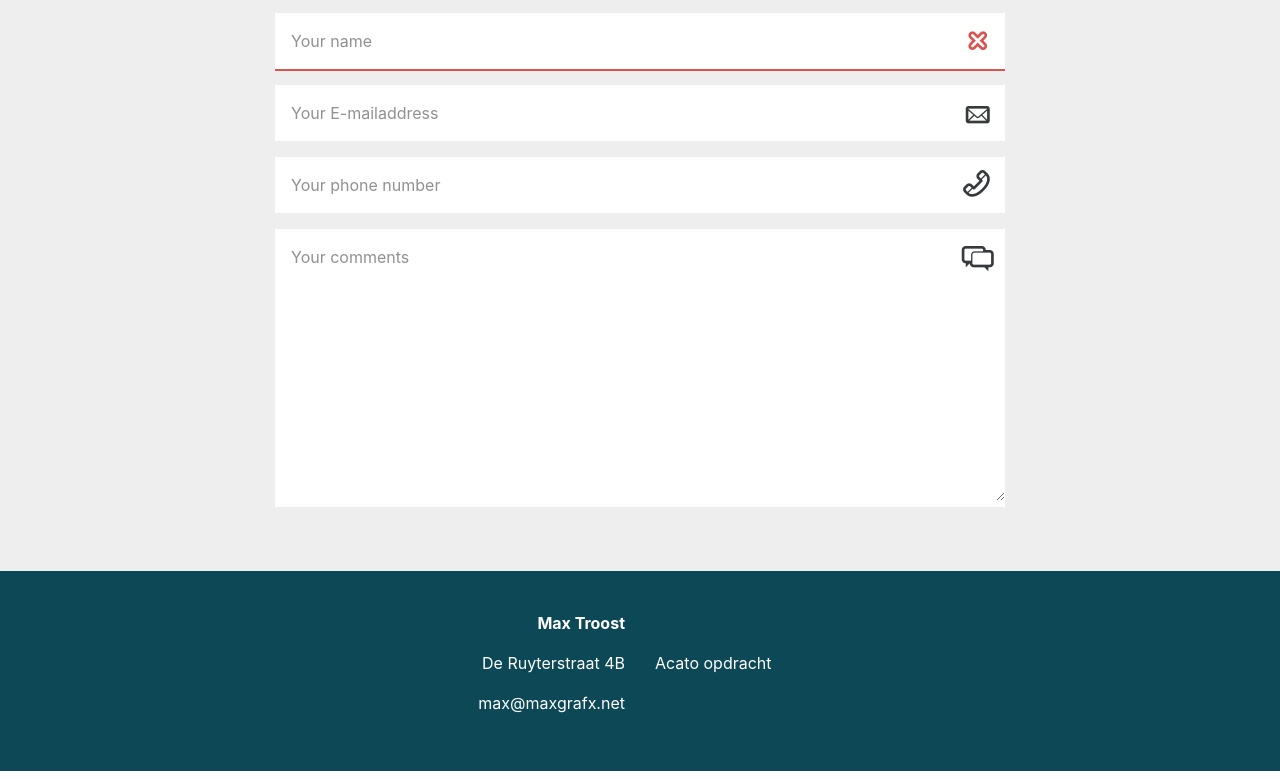
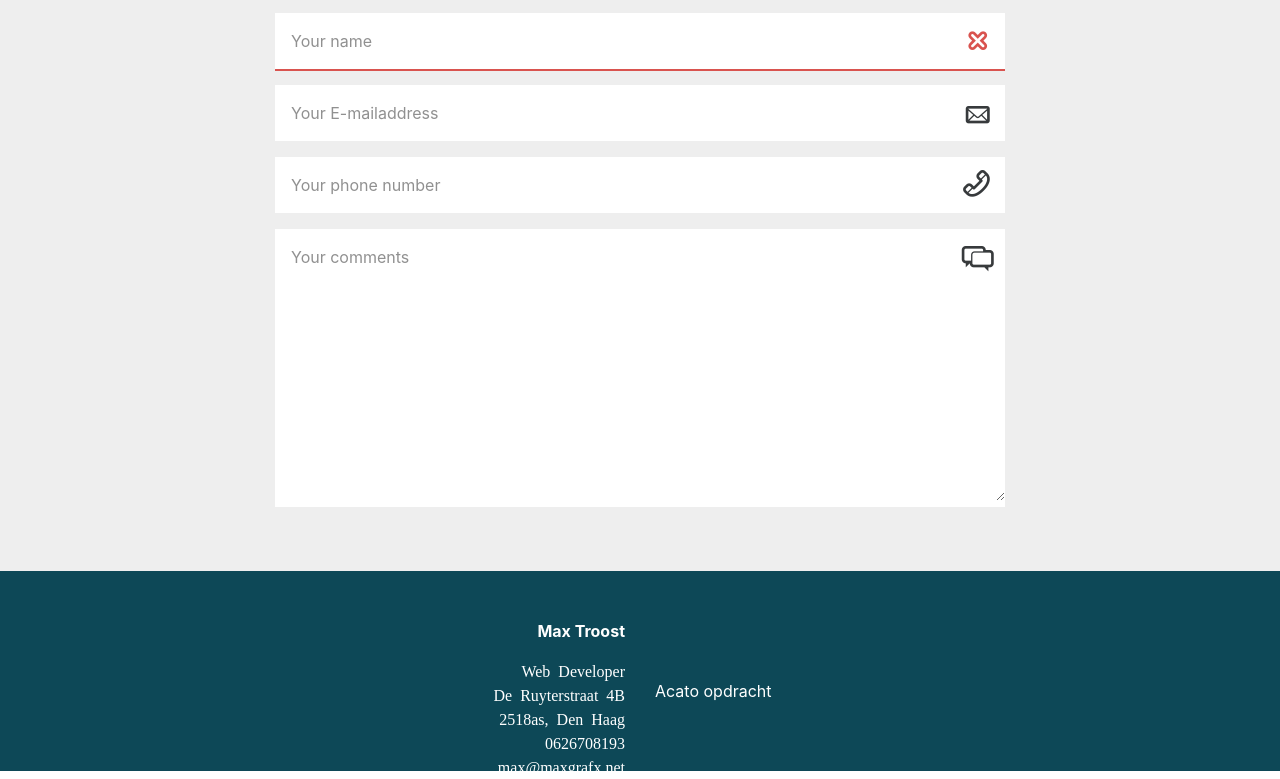
Before and after one commit to maxgrafx/acato, a website: page index.html in a window 1280 px wide. Shown: the part 1519-2298 px from the top of the page. Drawn offline with Linux system fonts and the light colour scheme; files whose address does not match are found by name.

Commit message:
footer info update

```diff
--- a/index.html
+++ b/index.html
@@ -154,12 +154,15 @@
         </div>
     </div>
     <footer>
-        <div class="container h-100">
+        <div class="container h-100 py-3">
             <div class="row h-100 flex-items-xs-middle text-white">
                 <div class="col-xs-12 col-md-6 text-xs-center text-md-right">
                     <p><strong>Max Troost</strong></p>
-                    <p>De Ruyterstraat 4B</p>
-                    <p>max@maxgrafx.net</p>
+                    <p class="my-0"><i>Web Developer</i></p>
+                    <p class="my-0"><i>De Ruyterstraat 4B</i></p>
+                    <p class="my-0"><i>2518as, Den Haag</i></p>
+                    <p class="my-0"><i>0626708193</i></p>
+                    <p class="my-0"><i>max@maxgrafx.net</i></p>
                 </div>
                 <div class="col-xs-12 col-md-6 text-xs-center text-md-left">
                     <p>Acato opdracht</p>
```
